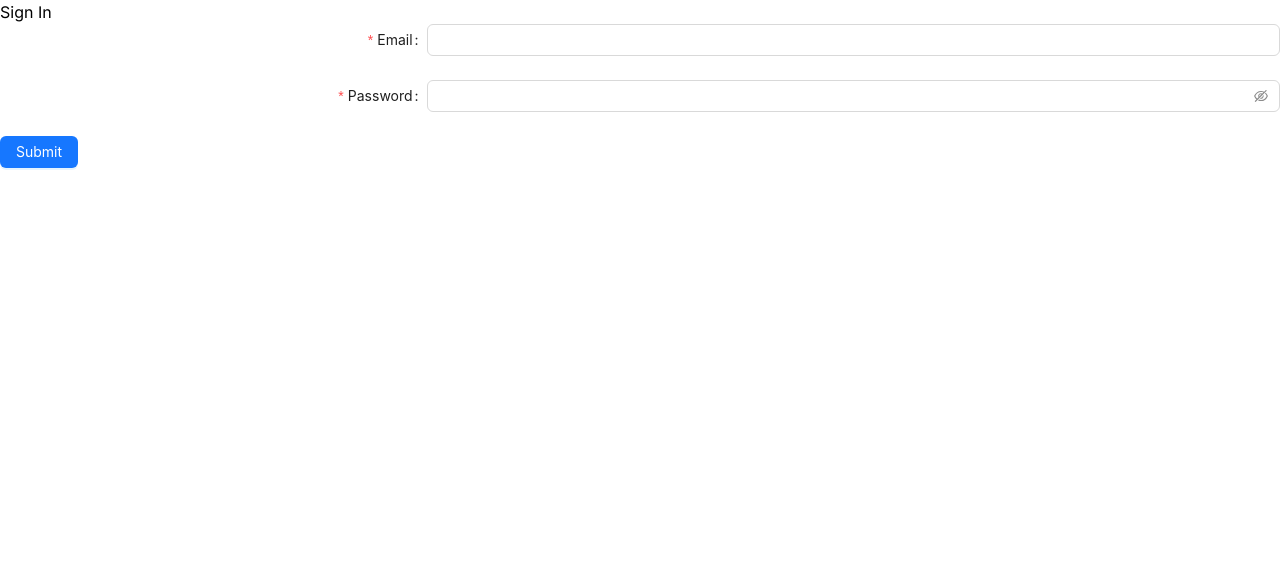
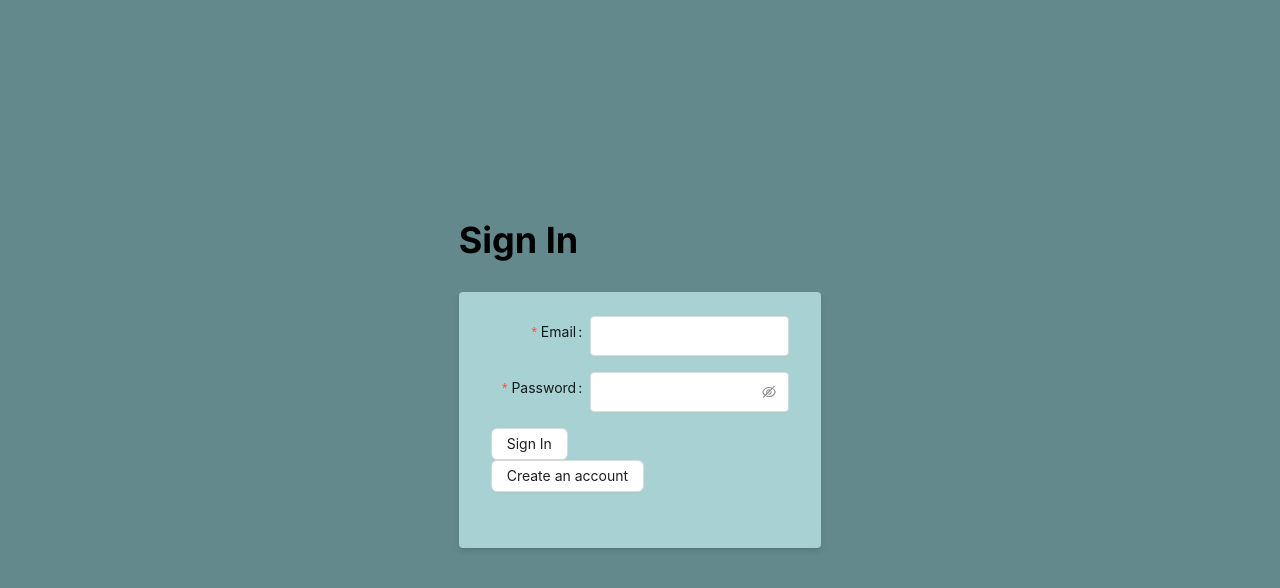
Before and after one commit to leevipun/Habbit-Tracker, a Next.js app in the folder habbit-tracker/: page /auth/credentials in a window 1280 px wide. Shown: the top 588 px of the page. Built offline with nearby package versions, Linux system fonts and the light colour scheme.

Commit message:
changes to UI

```diff
--- a/habbit-tracker/app/auth/credentials/page.tsx
+++ b/habbit-tracker/app/auth/credentials/page.tsx
@@ -31,40 +31,58 @@ export default function SignIn() {
     });
   };
 
+  const handleNewAccount = () => {
+    window.location.href = '/signup';
+  };
+
   return (
-    <div>
-      <h1>Sign In</h1>
+    <div className='flex justify-center items-center bg-[#63898C] min-h-screen'>
+      <div className='w-full sm:w-1/3 p-8'>
+        <h1 className='text-4xl font-bold mb-8'>Sign In</h1>
+
         <Form
           name='dynamic-form'
           labelCol={{span: 8}}
           wrapperCol={{span: 16}}
-        autoComplete='off'
+          autoComplete='on'
           onFinish={onFinish}
+          className='bg-[#A7D1D2] text-[#033540] backdrop-blur  shadow-md rounded px-8 pt-6 pb-8 mb-8'
         >
           <Form.Item
             label='Email'
             name='email'
             rules={[{required: true, message: 'Please input your email!'}]}
+            className='mb-4'
           >
-          <Input onChange={(e) => setEmail(e.target.value)} value={email} />
+            <Input
+              onChange={(e) => setEmail(e.target.value)}
+              value={email}
+              className='w-full px-3 py-2 border rounded'
+            />
           </Form.Item>
 
           <Form.Item
             label='Password'
             name='password'
             rules={[{required: true, message: 'Please input your password!'}]}
+            className='mb-4'
           >
             <Input.Password
               onChange={(e) => setPassword(e.target.value)}
               value={password}
+              className='w-full px-3 py-2 border rounded'
             />
           </Form.Item>
-        <Form.Item>
-          <Button type='primary' htmlType='submit'>
-            Submit
+          <Form.Item className='justify-space'>
+            <Button htmlType='submit' className='mr-4'>
+              Sign In
+            </Button>
+            <Button onClick={() => handleNewAccount()}>
+              Create an account
             </Button>
           </Form.Item>
         </Form>
       </div>
+    </div>
   );
 }
--- a/habbit-tracker/app/signup/page.tsx
+++ b/habbit-tracker/app/signup/page.tsx
@@ -140,7 +140,7 @@ const SignUpPage = () => {
   };
 
   return (
-    <div className='flex justify-center items-center h-screen'>
+    <div className='flex justify-center items-center bg-[#63898C] min-h-screen'>
       <div className='w-full sm:w-1/3 p-8'>
         <h1 className='text-4xl font-bold mb-8'>Sign Up</h1>
 
@@ -151,7 +151,7 @@ const SignUpPage = () => {
             wrapperCol={{span: 16}}
             autoComplete='off'
             onFinish={onFinish}
-            className='bg-white shadow-md rounded px-8 pt-6 pb-8 mb-8'
+            className='bg-[#A7D1D2] text-[#033540] backdrop-blur  shadow-md rounded px-8 pt-6 pb-8 mb-8'
           >
             <Form.Item>
               <Radio.Group
@@ -178,9 +178,9 @@ const SignUpPage = () => {
             name='dynamic-form'
             labelCol={{span: 8}}
             wrapperCol={{span: 16}}
-            autoComplete='off'
+            autoComplete='on'
             onFinish={onFinish}
-            className='bg-white shadow-md rounded px-8 pt-6 pb-8 mb-8'
+            className='bg-[#A7D1D2] text-[#033540] backdrop-blur  shadow-md rounded px-8 pt-6 pb-8 mb-8'
           >
             <Form.Item
               label='Email'
```
Lines whose indentation alone changed are shown as unchanged.
